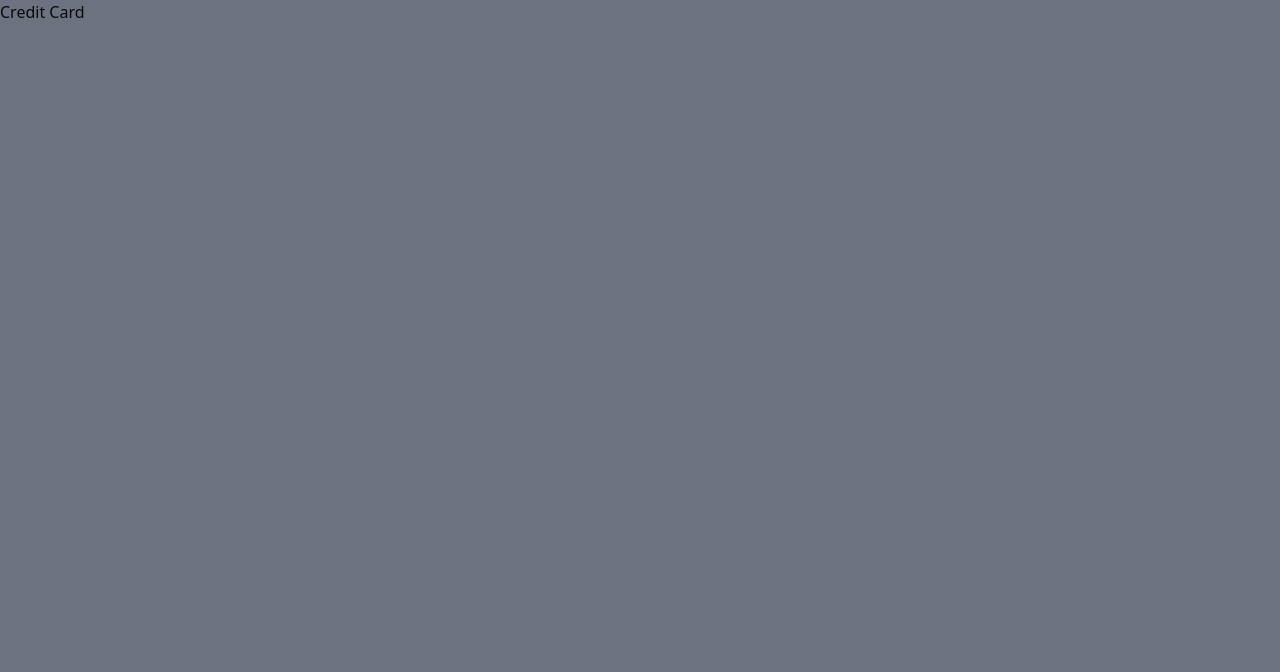
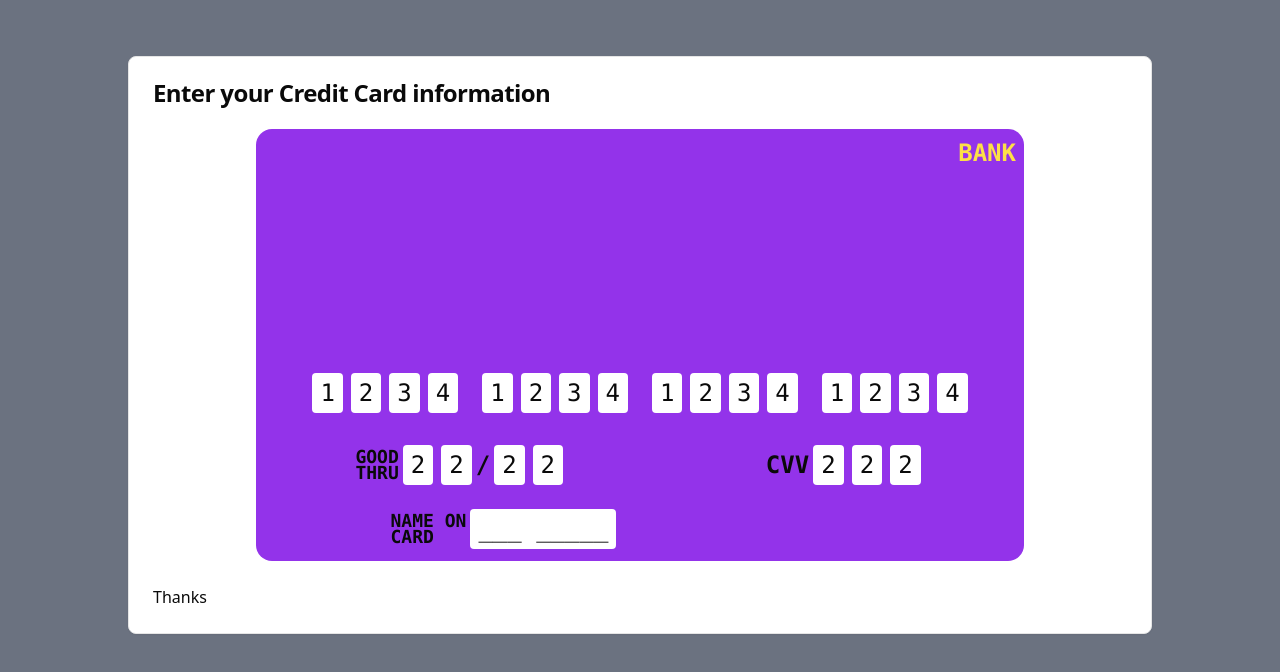
Before and after one commit to ShawnWeddle/creditcard, a React (Vite) app: page / in a window 1280 px wide. Shown: the top 672 px of the page. Built offline with nearby package versions, Linux system fonts and the light colour scheme.

Commit message:
Initial card build

```diff
--- a/src/App.tsx
+++ b/src/App.tsx
@@ -1,5 +1,13 @@
+import Main from "./components/main/Main";
+
 function App() {
-  return <div className="bg-gray-500 min-h-screen">Credit Card</div>;
+  return (
+    <div className="bg-gray-500 min-h-screen flex justify-center">
+      <div className="w-full py-14 sm:max-w-screen-sm md:max-w-screen-md lg:max-w-screen-lg">
+        <Main />
+      </div>
+    </div>
+  );
 }
 
 export default App;
--- /dev/null
+++ b/src/components/card/CVV.tsx
@@ -0,0 +1,14 @@
+import NumberButton from "./NumberButton";
+
+const CVV: React.FC = () => {
+  return (
+    <div className="flex justify-start items-center">
+      <span className="font-bold text-2xl">CVV</span>
+      <NumberButton>2</NumberButton>
+      <NumberButton>2</NumberButton>
+      <NumberButton>2</NumberButton>
+    </div>
+  );
+};
+
+export default CVV;
--- /dev/null
+++ b/src/components/card/CreditCard.tsx
@@ -0,0 +1,71 @@
+import Name from "./Name";
+import Number from "./Number";
+import CVV from "./CVV";
+import ExpDate from "./ExpDate";
+
+const CreditCard: React.FC = () => {
+  return (
+    <div className="w-full font-mono rounded-2xl aspect-video bg-purple-600 md:max-w-screen-sm lg:max-w-screen-md flex-col flex justify-between">
+      <div className="text-right text-yellow-300 font-bold text-2xl p-2">
+        BANK
+      </div>
+      <div>
+        <Number />
+        <div className="flex justify-around">
+          <ExpDate />
+          <CVV />
+        </div>
+        <div className="flex justify-around">
+          <Name />
+          <div>{"" /*EMPTY DIV*/}</div>
+        </div>
+      </div>
+    </div>
+  );
+};
+
+export default CreditCard;
+
+/*
+<div className="flex justify-start">
+        <div className="flex justify-center p-2">
+          <div className="bg-white p-2 m-1 rounded-sm text-xl">1</div>
+          <div className="bg-white p-2 m-1 rounded-sm text-xl">2</div>
+          <div className="bg-white p-2 m-1 rounded-sm text-xl">3</div>
+          <div className="bg-white p-2 m-1 rounded-sm text-xl">4</div>
+        </div>
+        <div className="flex justify-center p-2">
+          <div className="bg-white p-2 m-1 rounded-sm text-xl">1</div>
+          <div className="bg-white p-2 m-1 rounded-sm text-xl">2</div>
+          <div className="bg-white p-2 m-1 rounded-sm text-xl">3</div>
+          <div className="bg-white p-2 m-1 rounded-sm text-xl">4</div>
+        </div>
+        <div className="flex justify-center p-2">
+          <div className="bg-white p-2 m-1 rounded-sm text-xl">1</div>
+          <div className="bg-white p-2 m-1 rounded-sm text-xl">2</div>
+          <div className="bg-white p-2 m-1 rounded-sm text-xl">3</div>
+          <div className="bg-white p-2 m-1 rounded-sm text-xl">4</div>
+        </div>
+        <div className="flex justify-center p-2">
+          <div className="bg-white p-2 m-1 rounded-sm text-xl">1</div>
+          <div className="bg-white p-2 m-1 rounded-sm text-xl">2</div>
+          <div className="bg-white p-2 m-1 rounded-sm text-xl">3</div>
+          <div className="bg-white p-2 m-1 rounded-sm text-xl">4</div>
+        </div>
+      </div>
+      <div className="flex justify-start">
+        Good thru
+        <div className="bg-white p-2 m-1 rounded-sm text-xl">0</div>
+        <div className="bg-white p-2 m-1 rounded-sm text-xl">1</div> /
+        <div className="bg-white p-2 m-1 rounded-sm text-xl">2</div>
+        <div className="bg-white p-2 m-1 rounded-sm text-xl">3</div>
+        CVV
+        <div className="bg-white p-2 m-1 rounded-sm text-xl">4</div>
+        <div className="bg-white p-2 m-1 rounded-sm text-xl">5</div>
+        <div className="bg-white p-2 m-1 rounded-sm text-xl">6</div>
+      </div>
+      <div className="flex justify-start">
+        Name on card{" "}
+        <div className="bg-white p-2 m-1 rounded-sm text-xl">_</div>
+      </div>
+*/
--- /dev/null
+++ b/src/components/card/ExpDate.tsx
@@ -0,0 +1,19 @@
+import NumberButton from "./NumberButton";
+
+const ExpDate: React.FC = () => {
+  return (
+    <div className="flex justify-start items-center">
+      <div className="flex flex-col">
+        <span className="font-bold text-lg -my-1.5">GOOD</span>
+        <span className="font-bold text-lg -my-1.5">THRU</span>
+      </div>
+      <NumberButton>2</NumberButton>
+      <NumberButton>2</NumberButton>
+      <span className="font-bold text-2xl">/</span>
+      <NumberButton>2</NumberButton>
+      <NumberButton>2</NumberButton>
+    </div>
+  );
+};
+
+export default ExpDate;
--- /dev/null
+++ b/src/components/card/Name.tsx
@@ -0,0 +1,15 @@
+import NumberButton from "./NumberButton";
+
+const Name: React.FC = () => {
+  return (
+    <div className="flex justify-center items-center">
+      <div className="flex flex-col">
+        <span className="font-bold text-lg -my-1.5">NAME ON</span>
+        <span className="font-bold text-lg -my-1.5">CARD</span>
+      </div>
+      <NumberButton>___ _____</NumberButton>
+    </div>
+  );
+};
+
+export default Name;
--- /dev/null
+++ b/src/components/card/Number.tsx
@@ -0,0 +1,34 @@
+import NumberButton from "./NumberButton";
+
+const Number: React.FC = () => {
+  return (
+    <div className="flex justify-center">
+      <div className="flex justify-center p-2">
+        <NumberButton>1</NumberButton>
+        <NumberButton>2</NumberButton>
+        <NumberButton>3</NumberButton>
+        <NumberButton>4</NumberButton>
+      </div>
+      <div className="flex justify-center p-2">
+        <NumberButton>1</NumberButton>
+        <NumberButton>2</NumberButton>
+        <NumberButton>3</NumberButton>
+        <NumberButton>4</NumberButton>
+      </div>
+      <div className="flex justify-center p-2">
+        <NumberButton>1</NumberButton>
+        <NumberButton>2</NumberButton>
+        <NumberButton>3</NumberButton>
+        <NumberButton>4</NumberButton>
+      </div>
+      <div className="flex justify-center p-2">
+        <NumberButton>1</NumberButton>
+        <NumberButton>2</NumberButton>
+        <NumberButton>3</NumberButton>
+        <NumberButton>4</NumberButton>
+      </div>
+    </div>
+  );
+};
+
+export default Number;
--- /dev/null
+++ b/src/components/card/NumberButton.tsx
@@ -0,0 +1,16 @@
+type NumberButtonProps = {
+  children: string;
+};
+
+const NumberButton: React.FC<NumberButtonProps> = (
+  props: NumberButtonProps
+) => {
+  const { children } = props;
+  return (
+    <button className="bg-white text-2xl rounded p-1 px-2 m-1 my-3">
+      {children}
+    </button>
+  );
+};
+
+export default NumberButton;
--- /dev/null
+++ b/src/components/main/Main.tsx
@@ -0,0 +1,26 @@
+import {
+  Card,
+  CardContent,
+  CardFooter,
+  CardHeader,
+  CardTitle,
+} from "@/components/ui/card";
+import CreditCard from "../card/CreditCard";
+
+const Main: React.FC = () => {
+  return (
+    <Card>
+      <CardHeader>
+        <CardTitle>Enter your Credit Card information</CardTitle>
+      </CardHeader>
+      <CardContent>
+        <div className="flex justify-center">
+          <CreditCard />
+        </div>
+      </CardContent>
+      <CardFooter>Thanks</CardFooter>
+    </Card>
+  );
+};
+
+export default Main;
--- /dev/null
+++ b/src/components/ui/card.tsx
@@ -0,0 +1,86 @@
+import * as React from "react";
+
+import { cn } from "@/lib/utils";
+
+const Card = React.forwardRef<
+  HTMLDivElement,
+  React.HTMLAttributes<HTMLDivElement>
+>(({ className, ...props }, ref) => (
+  <div
+    ref={ref}
+    className={cn(
+      "rounded-lg border bg-card text-card-foreground shadow-sm",
+      className
+    )}
+    {...props}
+  />
+));
+Card.displayName = "Card";
+
+const CardHeader = React.forwardRef<
+  HTMLDivElement,
+  React.HTMLAttributes<HTMLDivElement>
+>(({ className, ...props }, ref) => (
+  <div
+    ref={ref}
+    className={cn("flex flex-col space-y-1.5 p-6", className)}
+    {...props}
+  />
+));
+CardHeader.displayName = "CardHeader";
+
+const CardTitle = React.forwardRef<
+  HTMLDivElement,
+  React.HTMLAttributes<HTMLDivElement>
+>(({ className, ...props }, ref) => (
+  <div
+    ref={ref}
+    className={cn(
+      "text-2xl font-semibold leading-none tracking-tight",
+      className
+    )}
+    {...props}
+  />
+));
+CardTitle.displayName = "CardTitle";
+
+const CardDescription = React.forwardRef<
+  HTMLDivElement,
+  React.HTMLAttributes<HTMLDivElement>
+>(({ className, ...props }, ref) => (
+  <div
+    ref={ref}
+    className={cn("text-sm text-muted-foreground", className)}
+    {...props}
+  />
+));
+CardDescription.displayName = "CardDescription";
+
+const CardContent = React.forwardRef<
+  HTMLDivElement,
+  React.HTMLAttributes<HTMLDivElement>
+>(({ className, ...props }, ref) => (
+  <div ref={ref} className={cn("p-6 pt-0", className)} {...props} />
+));
+CardContent.displayName = "CardContent";
+
+const CardFooter = React.forwardRef<
+  HTMLDivElement,
+  React.HTMLAttributes<HTMLDivElement>
+>(({ className, ...props }, ref) => (
+  <div
+    ref={ref}
+    className={cn("flex items-center p-6 pt-0", className)}
+    {...props}
+  />
+));
+CardFooter.displayName = "CardFooter";
+
+export {
+  Card,
+  CardHeader,
+  CardFooter,
+  CardTitle,
+  CardDescription,
+  CardContent,
+};
```
Also changed, not shown: tsconfig.app.json (+7 -1 lines).
